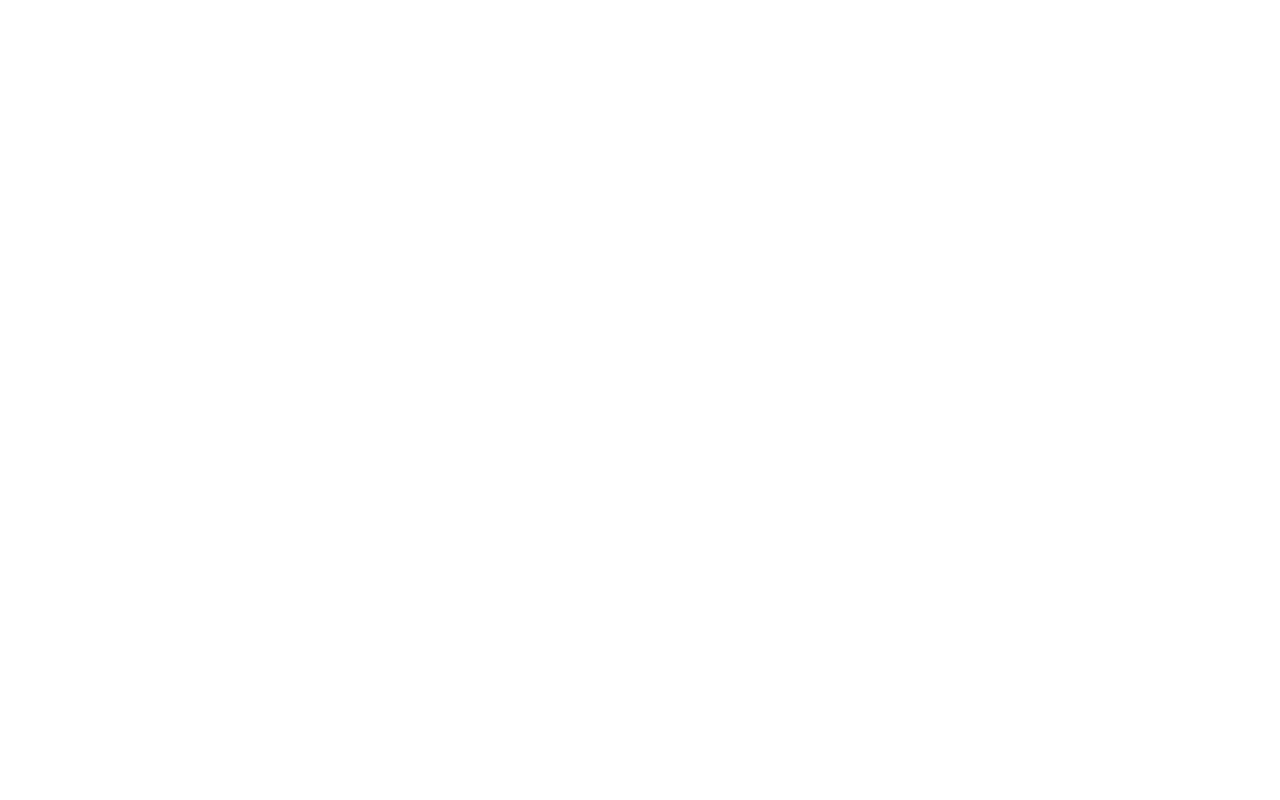
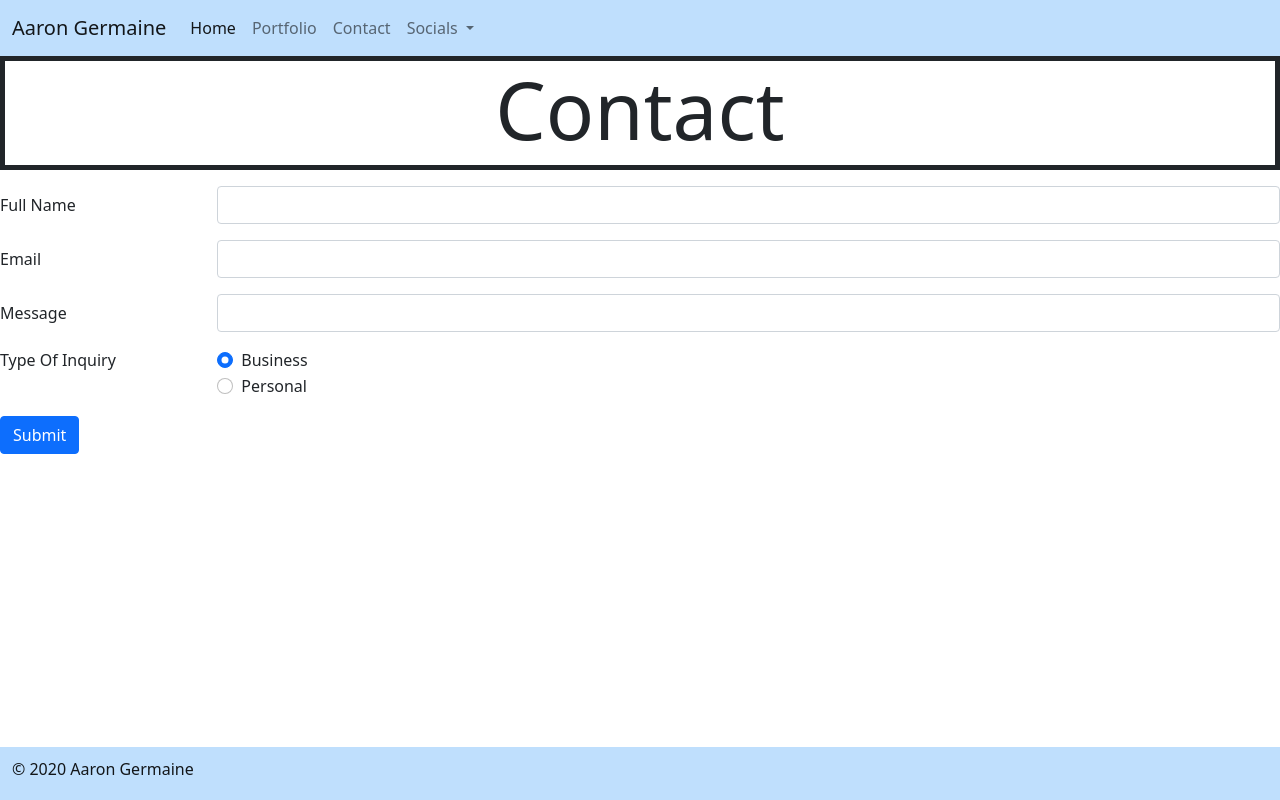
Before and after one commit to aarongermaine/aaron-germaine-portfolio, a plain HTML site: page contact.html in a window 1280 px wide. Drawn offline with nearby package versions, Linux system fonts and the light colour scheme.

Commit message:
Footer Addition

```diff
--- a/contact.html
+++ b/contact.html
@@ -0,0 +1,136 @@
+<!doctype html>
+<html lang="en">
+  <head>
+    <!-- Required meta tags -->
+    <meta charset="utf-8">
+    <meta name="viewport" content="width=device-width, initial-scale=1">
+
+    <!-- Bootstrap CSS -->
+    <link href="https://cdn.jsdelivr.net/npm/bootstrap@5.0.0-beta1/dist/css/bootstrap.min.css" rel="stylesheet" integrity="sha384-giJF6kkoqNQ00vy+HMDP7azOuL0xtbfIcaT9wjKHr8RbDVddVHyTfAAsrekwKmP1" crossorigin="anonymous">
+
+    <!--Favicon-->
+    <link rel="apple-touch-icon" sizes="180x180" href="../../Pictures/favicon/portfoliofavicon/apple-touch-icon.png">
+    <link rel="icon" type="image/png" sizes="32x32" href="../../Pictures/favicon/portfoliofavicon/favicon-32x32.png">
+    <link rel="icon" type="image/png" sizes="16x16" href="../../Pictures/favicon/portfoliofavicon/favicon-16x16.png">
+    <link rel="manifest" href="../../Pictures/favicon/portfoliofavicon/site.webmanifest">
+
+    <title>Aaron Germaine</title>
+  </head>
+<!--Navbar-->
+  <nav class="navbar navbar-expand-lg navbar-light" style="background-color: rgb(191, 223, 253);">
+    <div class="container-fluid">
+      <a class="navbar-brand" href="index.html">Aaron Germaine</a>
+      <button class="navbar-toggler" type="button" data-bs-toggle="collapse" data-bs-target="#navbarSupportedContent" aria-controls="navbarSupportedContent" aria-expanded="false" aria-label="Toggle navigation">
+        <span class="navbar-toggler-icon"></span>
+      </button>
+      <div class="collapse navbar-collapse" id="navbarSupportedContent">
+        <ul class="navbar-nav me-auto mb-2 mb-lg-0">
+          <li class="nav-item">
+            <a class="nav-link active" aria-current="page" href="index.html">Home</a>
+          </li>
+          <li class="nav-item">
+            <a class="nav-link" href="portfolio.html">Portfolio</a>
+          </li>
+          <li class="nav-item">
+            <a class="nav-link" href="contact.html">Contact</a>
+          </li>
+          <li class="nav-item dropdown">
+            <a class="nav-link dropdown-toggle" href="#" id="navbarDropdown" role="button" data-bs-toggle="dropdown" aria-expanded="false">
+              Socials
+            </a>
+            <ul class="dropdown-menu" aria-labelledby="navbarDropdown">
+              <li><a class="dropdown-item" href="#">Facebook</a></li>
+              <li><a class="dropdown-item" href="#">Twitter</a></li>
+              <li><a class="dropdown-item" href="#">Instagram</a></li>
+            </ul>
+          </li>
+        </ul>
+      </div>
+    </div>
+  </nav>
+
+
+  <body style="background-color: rgb(255, 255, 255);">
+    <!--Welcome Header-->
+    <div class="container-fluid">
+        <div class="row">
+            <div class="col-md-12 border border-5 border-dark">
+                <h1 class="display-1 text-center">Contact</h1>
+            </div>
+        </div>
+    </div>
+
+    <!--Body Spacing-->
+    <div class="container">
+        <div class="row">
+          <div class="col-sm-4">
+
+          </div>
+          <div class="col-sm-4">
+            <p> </p>
+          </div>
+          <div class="col-sm-4">
+
+          </div>
+
+        </div>
+      </div>
+
+    <!--Contact Form-->
+    <form>
+        <div class="row mb-3">
+          <label for="inputName3" class="col-sm-2 col-form-label">Full Name</label>
+          <div class="col-sm-10">
+            <input type="name" class="form-control" id="inputName3">
+          </div>
+        </div>
+        <div class="row mb-3">
+          <label for="Email3" class="col-sm-2 col-form-label">Email</label>
+          <div class="col-sm-10">
+            <input type="email" class="form-control" id="inputEmail3">
+          </div>
+        </div>
+        <div class="row mb-3">
+            <label for="Msg3" class="col-sm-2 col-form-label">Message</label>
+            <div class="col-sm-10">
+              <input type="message" class="form-control" id="Msg3">
+            </div>
+          </div>
+        <fieldset class="row mb-3">
+          <legend class="col-form-label col-sm-2 pt-0">Type Of Inquiry</legend>
+          <div class="col-sm-10">
+            <div class="form-check">
+              <input class="form-check-input" type="radio" name="gridRadios" id="gridRadios1" value="option1" checked>
+              <label class="form-check-label" for="gridRadios1">
+                Business
+              </label>
+            </div>
+            <div class="form-check">
+              <input class="form-check-input" type="radio" name="gridRadios" id="gridRadios2" value="option2">
+              <label class="form-check-label" for="gridRadios2">
+                Personal
+              </label>
+            </div>
+          </div>
+        </fieldset>
+        <button type="submit" class="btn btn-primary">Submit</button>
+      </form>
+
+      <!--Sticky Footer-->
+    <nav class="navbar fixed-bottom navbar-light" style="background-color: rgb(191, 223, 253);">
+      <div class="container-fluid">
+        <a class="navbar-brand" href="#">
+          <h6>© 2020 Aaron Germaine</h6>
+        </a>
+      </div>
+    </nav>
+
+    <!--Bootstrap Bundle with Popper -->
+    <script src="https://cdn.jsdelivr.net/npm/bootstrap@5.0.0-beta1/dist/js/bootstrap.bundle.min.js" integrity="sha384-ygbV9kiqUc6oa4msXn9868pTtWMgiQaeYH7/t7LECLbyPA2x65Kgf80OJFdroafW" crossorigin="anonymous"></script>
+
+    <!--FontAwesome Script-->
+    <script src="https://kit.fontawesome.com/c95ecca8ba.js" crossorigin="anonymous"></script>
+
+  </body>
+
+  </html>
```
Also changed, not shown: index.html (+10 -1 lines), portfolio.html (+10 -3 lines).
